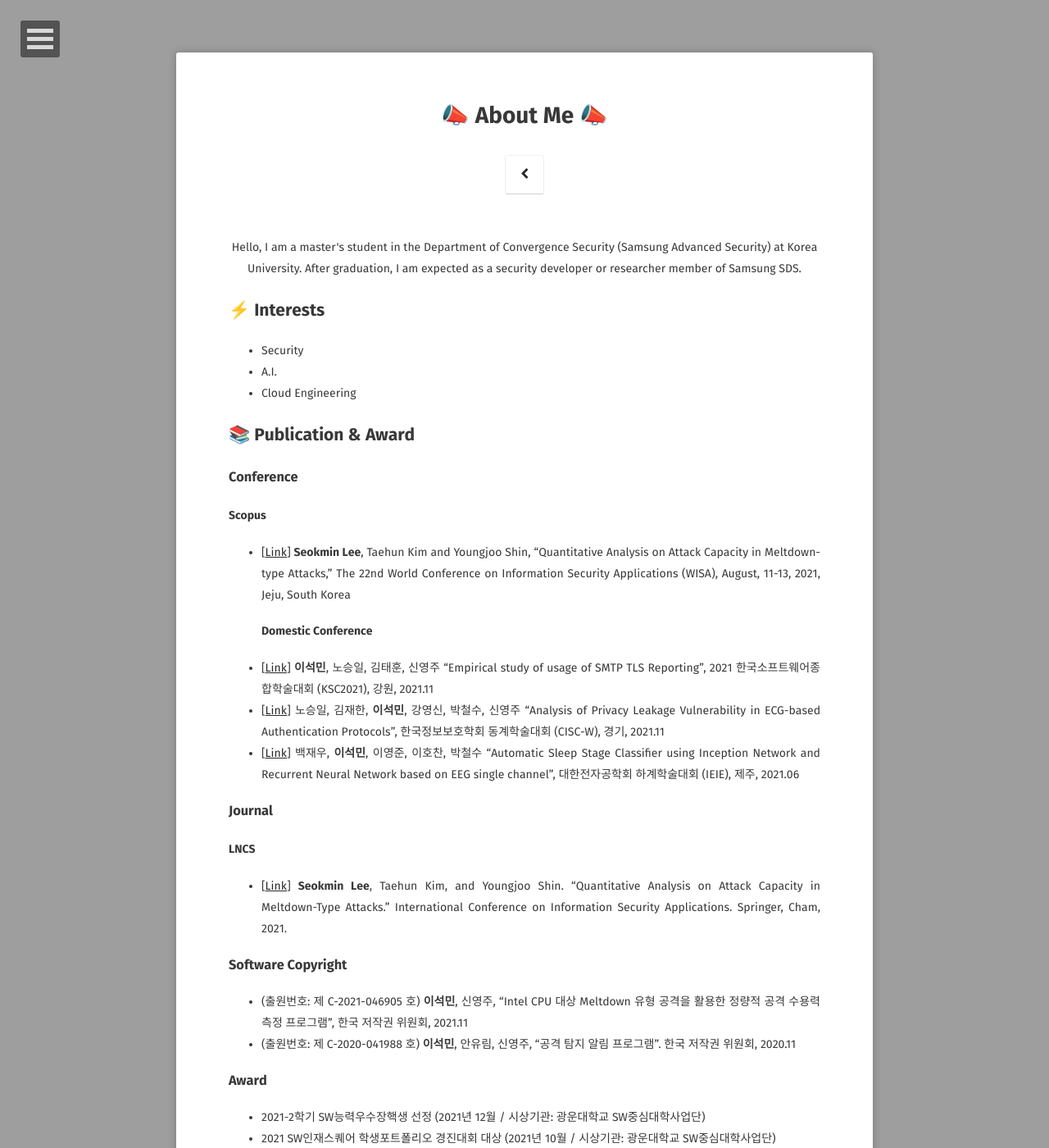
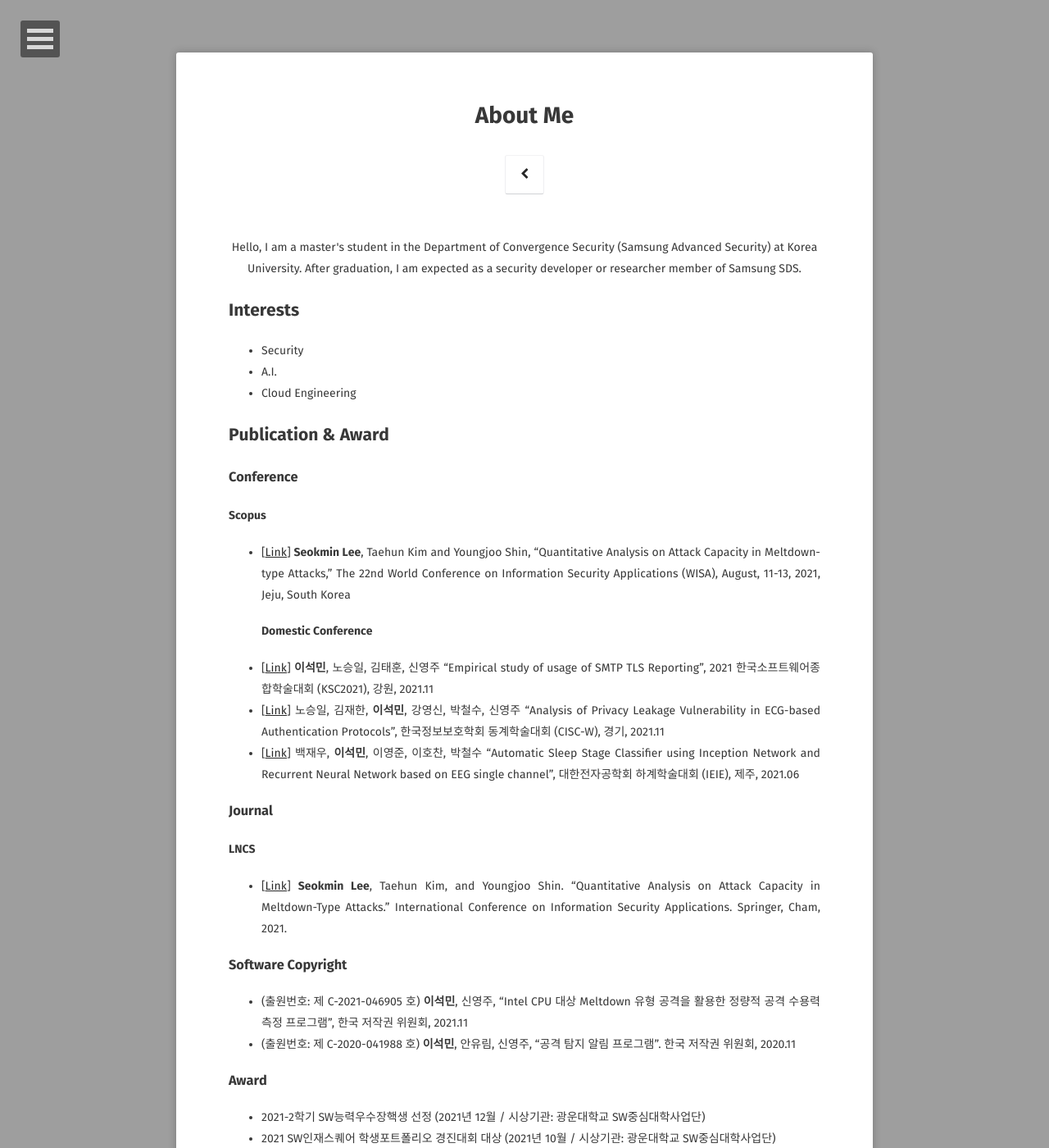
Before and after one commit to leesk212/leesk212.github.io, a Jekyll site: the page built from about/index.md, in a window 1280 px wide and 1400 px high. Shown: the whole window at 82% size. Built offline with Jekyll 4.4.1, drawn with Linux system fonts in a browser that asks for light colours; some web fonts are replaced; some of the changed text lies outside the part shown.

Commit message:
Update index.md

```diff
--- a/about/index.md
+++ b/about/index.md
@@ -1,6 +1,6 @@
 ---
 layout: page
-title: 📣 About Me 📣
+title: About Me
 tags: [about, Jekyll, theme, moon]
 date: 2022-02-01
 comments: false
@@ -14,13 +14,13 @@ After graduation, I am expected as a security developer or researcher member of
 
 
 
-<h2 align="left">⚡ Interests</h2>
+<h2 align="left"> Interests</h2>
 
 - Security
 - A.I.
 - Cloud Engineering
 
-## 📚 Publication & Award
+## Publication & Award
 
 ### Conference
 #### Scopus
@@ -46,7 +46,7 @@ After graduation, I am expected as a security developer or researcher member of
 
 
 
-## 🌱  Projects
+##  Projects
 
 > * 광운대학교 운동 동작 분류 AI 경진대회
 >> - Program: Dacon
@@ -91,7 +91,7 @@ After graduation, I am expected as a security developer or researcher member of
 >> - 2020/07/03 ~ 2020/08/25
 
 
-## 🌱  Educational History
+##  Educational History
 
 >
 > * Bachelor
```
